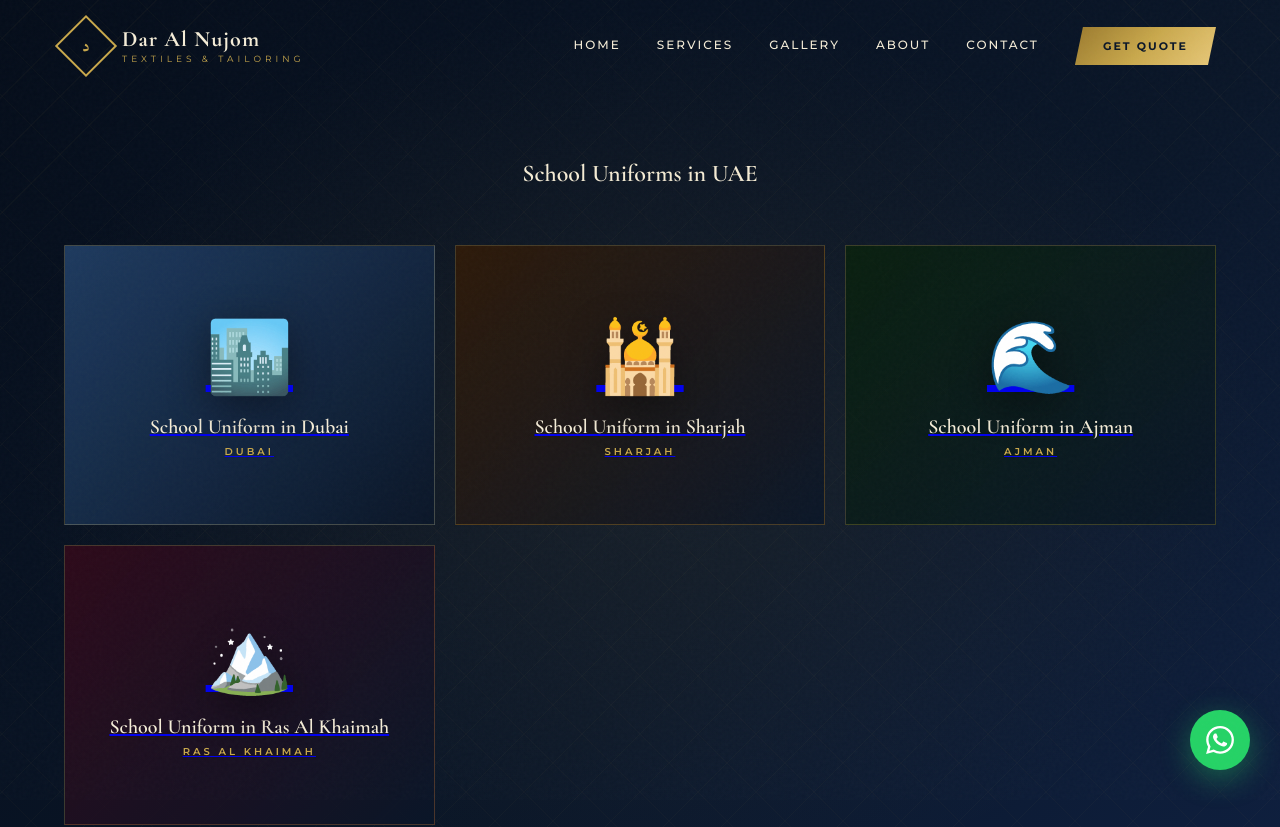
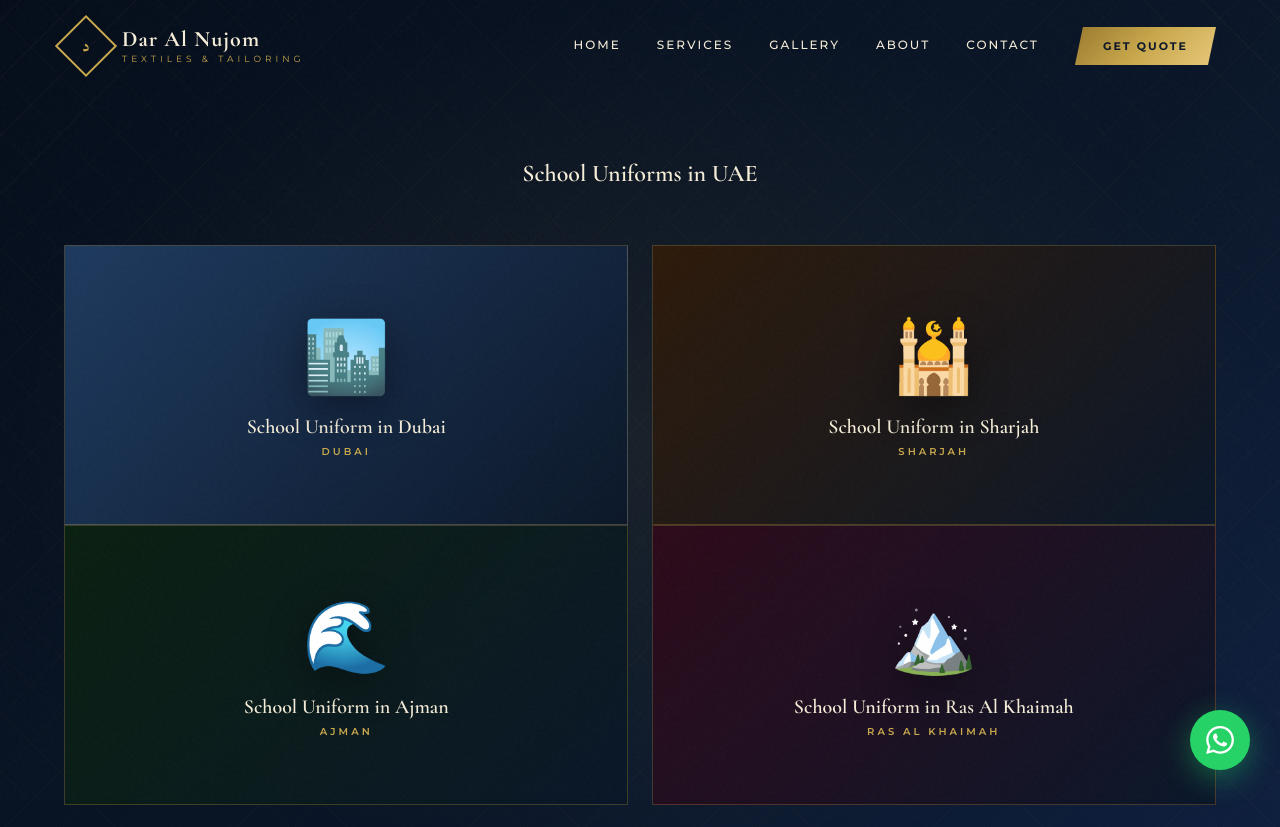
Before and after one commit to zafar26/Daralnujoom, a Next.js app: page /school-uniforms-uae in a window 1280 px wide. Shown: the top 827 px of the page. Built offline with nearby package versions, Linux system fonts and the light colour scheme.

Commit message:
fixed the margin or padding

```diff
--- a/pages/school-uniforms-uae.js
+++ b/pages/school-uniforms-uae.js
@@ -1,13 +1,14 @@
+
 import { NextSeo } from 'next-seo';
 import Link from 'next/link';
 import { motion } from 'framer-motion';
 import Layout from '../components/Layout';
 
 const items = [
-  { id: 1, state: 'Dubai', emoji: '🏙️', label: 'School Uniform in Dubai', color: '#1E3A5F', size: 'large', url:"/school-uniforms-dubai" },
-  { id: 2, state: 'Sharjah', emoji: '🕌', label: 'School Uniform in Sharjah', color: '#2D1A0A', size: 'small',url:"/school-uniforms-sharjah" },
-  { id: 3, state: 'Ajman', emoji: '🌊', label: 'School Uniform in Ajman', color: '#0A2010', size: 'small',url:"/school-uniforms-ajman" },
-  { id: 4, state: 'Ras Al Khaimah', emoji: '🏔️', label: 'School Uniform in Ras Al Khaimah', color: '#2D0A1A', size: 'large',url:"/school-uniforms-ras-al-khaimah" },
+  { id: 1, state: 'Dubai', emoji: '🏙️', label: 'School Uniform in Dubai', color: '#1E3A5F', url: '/school-uniforms-dubai' },
+  { id: 2, state: 'Sharjah', emoji: '🕌', label: 'School Uniform in Sharjah', color: '#2D1A0A', url: '/school-uniforms-sharjah' },
+  { id: 3, state: 'Ajman', emoji: '🌊', label: 'School Uniform in Ajman', color: '#0A2010', url: '/school-uniforms-ajman' },
+  { id: 4, state: 'Ras Al Khaimah', emoji: '🏔️', label: 'School Uniform in Ras Al Khaimah', color: '#2D0A1A', url: '/school-uniforms-ras-al-khaimah' },
 ];
 
 export default function SchoolUniformUAE() {
@@ -15,7 +16,7 @@ export default function SchoolUniformUAE() {
     <>
       <NextSeo
         title="School Uniforms in UAE | Tailoring | Dar Al Nujom"
-        description="school uniforms bulk stitching orders. Get a free quote today."
+        description="School uniforms bulk stitching orders. Get a free quote today."
         canonical="https://daralnujom.shop/school-uniforms-uae"
         openGraph={{
           title: 'School Uniforms in UAE | Dar Al Nujom',
@@ -24,7 +25,6 @@ export default function SchoolUniformUAE() {
         }}
       />
       <Layout>
-        {/* Page Header */}
         <section style={{
           background: 'linear-gradient(135deg, #050D1A 0%, #0A1628 60%, #0F2040 100%)',
           padding: '160px 0 80px',
@@ -38,16 +38,17 @@ export default function SchoolUniformUAE() {
             inset: 0,
             background: 'radial-gradient(ellipse at center, rgba(201,168,76,0.08) 0%, transparent 70%)',
           }} />
-            <div className="container">
+
+          <div className="container" style={{ position: 'relative', zIndex: 1 }}>
             <h1>School Uniforms in UAE</h1>
 
             {/* Grid */}
             <div style={{
-                display: 'grid',
-                gridTemplateColumns: 'repeat(3, 1fr)',
-                gap: '20px',
-                gridAutoRows: '280px',
-                marginTop: '5%'
+              display: 'flex',
+              flexWrap: 'wrap',
+              gap: '2%',
+              marginTop: '5%',
+              justifyContent: 'center',
             }} className="gallery-grid">
               {items.map((item, i) => (
                 <motion.div
@@ -68,12 +69,24 @@ export default function SchoolUniformUAE() {
                     cursor: 'pointer',
                     position: 'relative',
                     overflow: 'hidden',
-                        gridColumn: item.size === 'large' ? 'span 1' : 'span 1',
+                    minWidth: '200px',
+                    flex: '1 1 calc(50% - 2%)',
+                    height: '280px',
                   }}
                 >
-                    <Link href={item.url}>
+                  <Link href={item.url} style={{ display: 'block', width: '100%', height: '100%' }}>
                     <div className="geo-pattern" style={{ position: 'absolute', inset: 0, opacity: 0.3 }} />
-                    <div style={{ position: 'relative', zIndex: 2, textAlign: 'center' }}>
+                    <div style={{
+                      position: 'absolute',
+                      inset: 0,
+                      display: 'flex',
+                      flexDirection: 'column',
+                      alignItems: 'center',
+                      justifyContent: 'center',
+                      zIndex: 2,
+                      textAlign: 'center',
+                      padding: '16px',
+                    }}>
                       <div style={{ fontSize: '70px', marginBottom: '16px', filter: 'drop-shadow(0 10px 20px rgba(0,0,0,0.4))' }}>
                         {item.emoji}
                       </div>
@@ -111,9 +124,8 @@ export default function SchoolUniformUAE() {
               ))}
             </div>
           </div>
-
         </section>
       </Layout>
     </>
-  )
+  );
 }
```
Also changed, not shown: pages/uniforms-uae.js (+28 -18 lines). Lines whose indentation alone changed are shown as unchanged.
